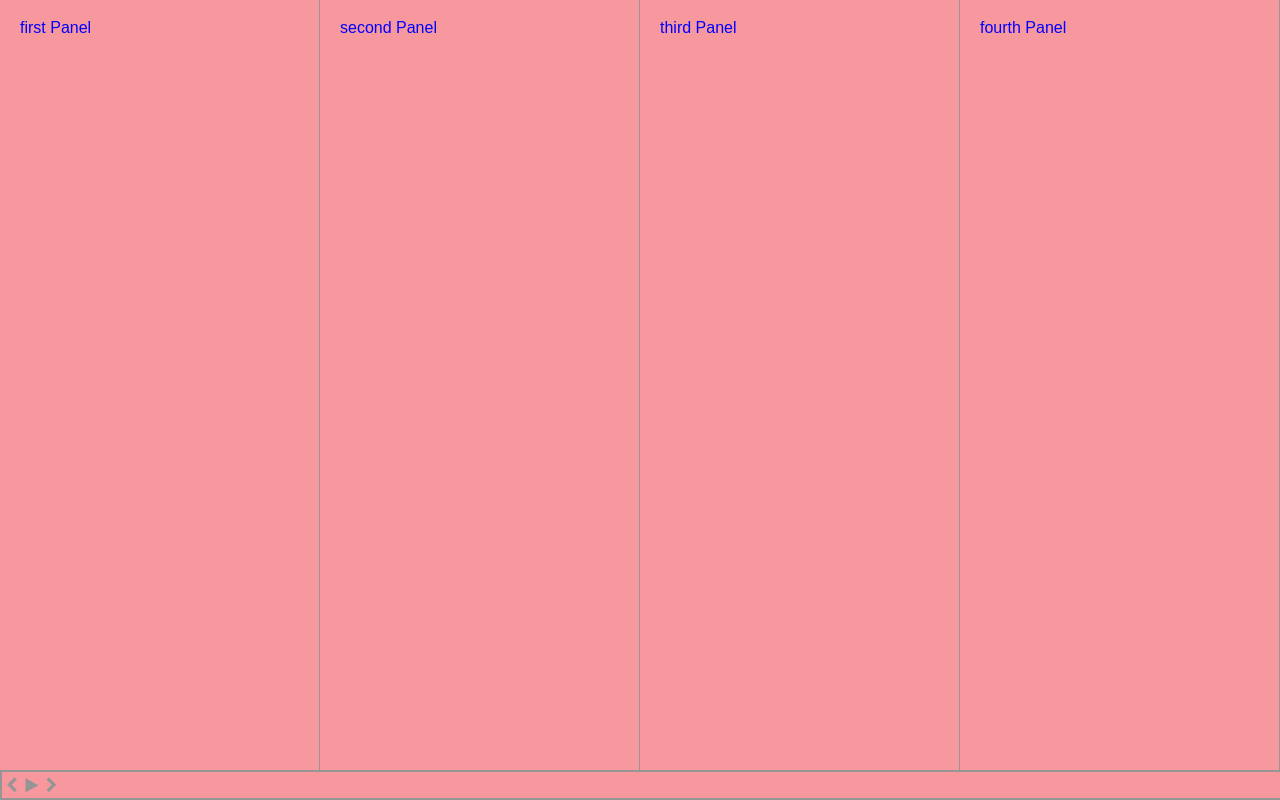
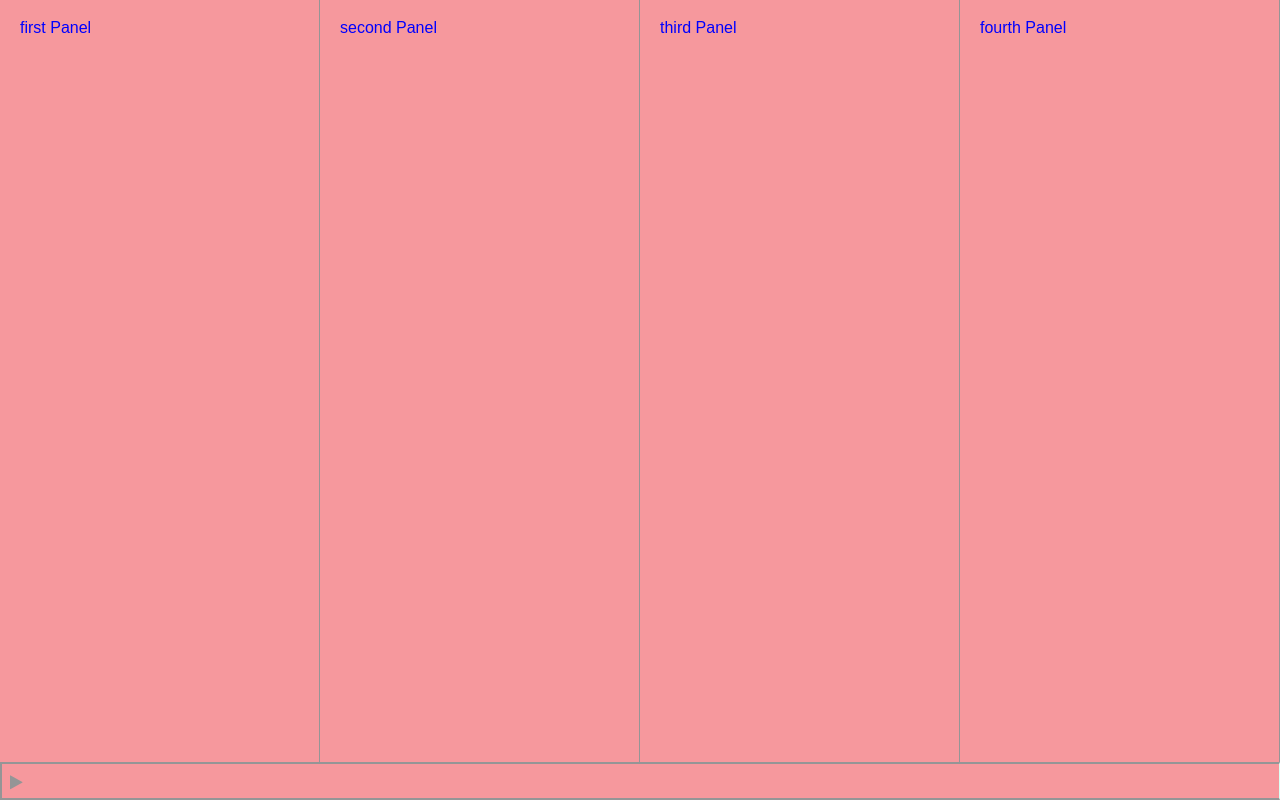
Before and after one commit to aconanlai/Celine-Radio, a React (Create React App) app: page / in a window 1280 px wide. Built offline with nearby package versions, Linux system fonts and the light colour scheme.

Commit message:
cleanup player:

```diff
--- a/src/App.css
+++ b/src/App.css
@@ -1,5 +1,6 @@
 .app {
   height: 100vh;
+  width: 100vw;
   display: flex;
   flex-direction: column
 }
@@ -8,13 +9,9 @@
   display: flex;
   flex-grow: 1;
   color: #0000ff
-
 }
 
 .footer {
   display: flex;
   border-right: 0.1px rgb(218, 255, 243) solid;
-
-
-
 }
--- a/src/components/MusicPlayer/MusicPlayer.css
+++ b/src/components/MusicPlayer/MusicPlayer.css
@@ -6,7 +6,7 @@
 }
 
 
-.controls > a {
+.controls {
   float: left;
   margin:4px;
   cursor: pointer;
@@ -15,7 +15,7 @@
 
 
 }
-.controls > a:hover {
+.controls:hover {
   background-color: #f60000;
   color: #000000;
 }
--- a/src/components/MusicPlayer/MusicPlayer.js
+++ b/src/components/MusicPlayer/MusicPlayer.js
@@ -25,23 +25,12 @@ class MusicPlayer extends Component {
 
 
   render() {
-    if (!this.state.isPlaying) {
-      return (
-        <div className="player">
-          <div className="controls">
-            <a><i className="fa fa-chevron-left" aria-hidden="true"></i></a>
-            <a onClick={this.playButton}><i className="fa fa-play" aria-hidden="true"></i></a>
-            <a><i className="fa fa-chevron-right" aria-hidden="true"></i></a>
-          </div>
-        </div>
-      );
-    }
     return (
       <div className="player">
         <div className="controls">
-          <a><i className="fa fa-chevron-left" aria-hidden="true"></i></a>
-          <a onClick={this.pauseButton}><i className="fa fa-pause" aria-hidden="true"></i></a>
-          <a><i className="fa fa-chevron-right" aria-hidden="true"></i></a>
+          {(this.state.isPlaying) ?
+            <i onClick={this.pauseButton} className="fa fa-pause controls" aria-hidden="true" /> :
+            <i onClick={this.playButton} className="fa fa-play controls" aria-hidden="true" />}
         </div>
       </div>
     );
--- a/src/index.css
+++ b/src/index.css
@@ -22,6 +22,7 @@ time, mark, audio, video {
 	font-size: 100%;
 	font: inherit;
 	vertical-align: baseline;
+	box-sizing: border-box;
 }
 /* HTML5 display-role reset for older browsers */
 article, aside, details, figcaption, figure,
```
Also changed, not shown: 1 other file (tests, documents, lock files or other folders).
